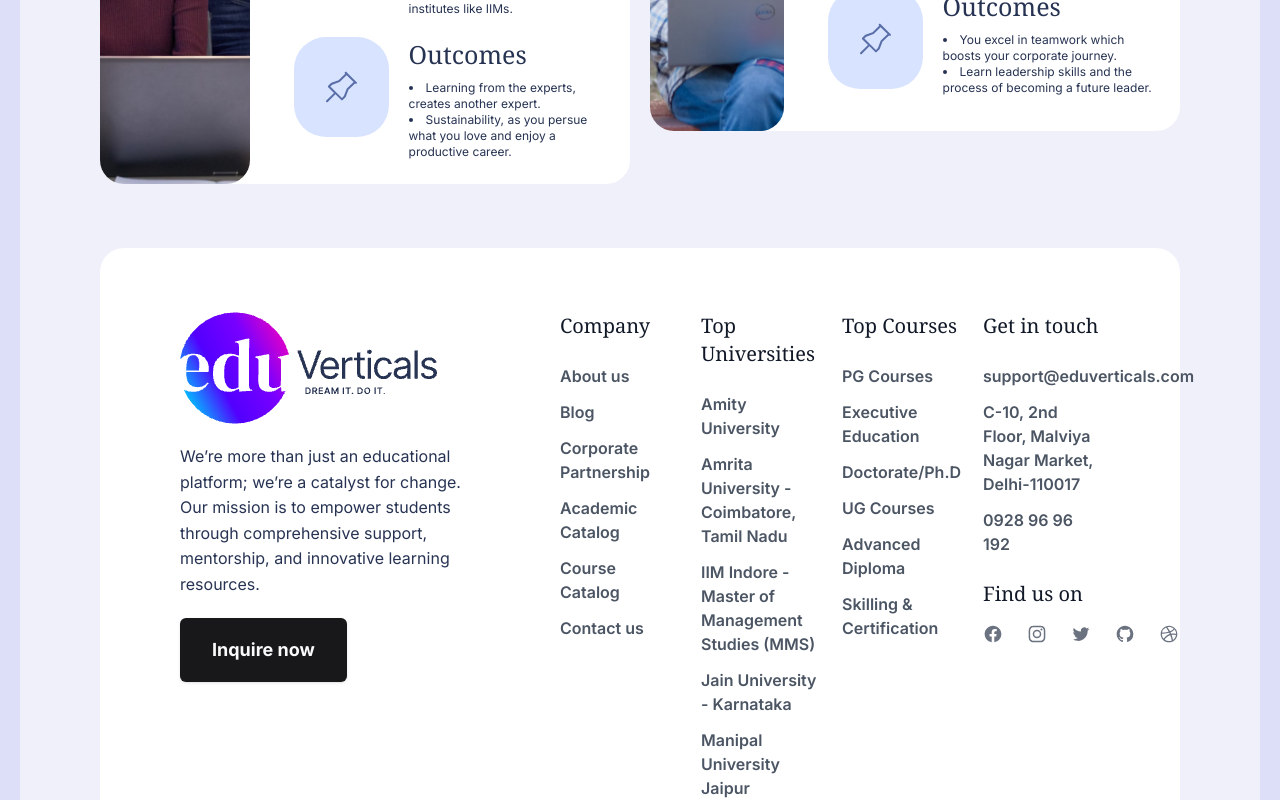
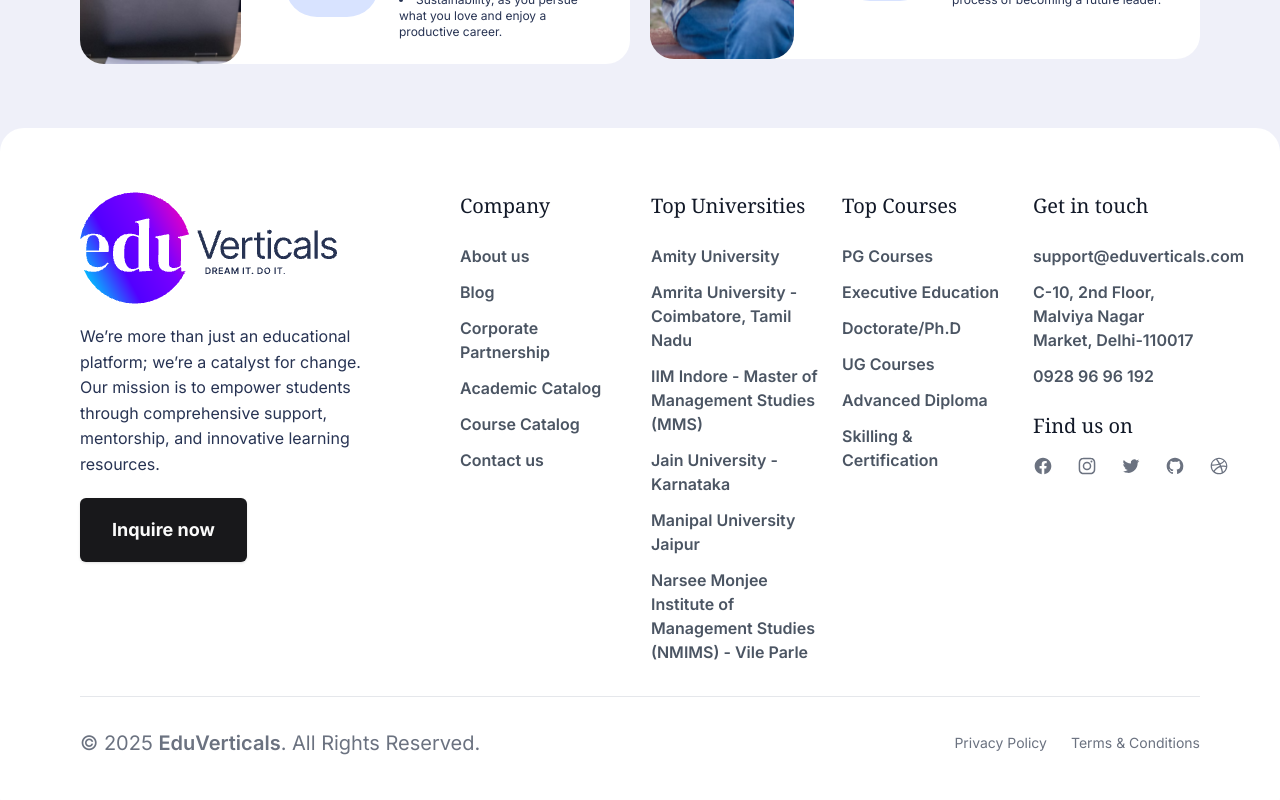
Before and after one commit to yeldynov/edu-verticals, a Next.js app: page / in a window 1280 px wide. Shown: the part 6060-6860 px from the top of the page. Built offline with nearby package versions, Linux system fonts and the light colour scheme; a web font is replaced by a local one.

Commit message:
fixed layout widnth

```diff
--- a/src/app/layout.tsx
+++ b/src/app/layout.tsx
@@ -30,7 +30,7 @@
       <body
         className={`font-inter antialiased mx-auto max-w-[1920px] text-maintext bg-[#DDDEF8]`}
       >
-        <main className='2xl:mr-[77px] m-5 relative 2xl:ml-[51px] 2xl:mt-[55px] bg-gray-100 rounded-3xl'>
+        <main className='2xl:mr-[77px] relative 2xl:ml-[51px] 2xl:mt-[55px] bg-gray-100 rounded-3xl'>
           <Navbar />
           {children}
         </main>
--- a/src/components/Footer.tsx
+++ b/src/components/Footer.tsx
@@ -3,7 +3,7 @@
 
 const Footer = () => {
   return (
-    <footer className='lg:px-20 lg:py-16 bg-white p-5 rounded-3xl'>
+    <footer className='lg:px-20 lg:-mx-20 -mx-5 lg:py-16 bg-white p-5 rounded-3xl'>
       <div className='mx-auto'>
         <div className='md:flex md:justify-between'>
           {/* logo */}
```
